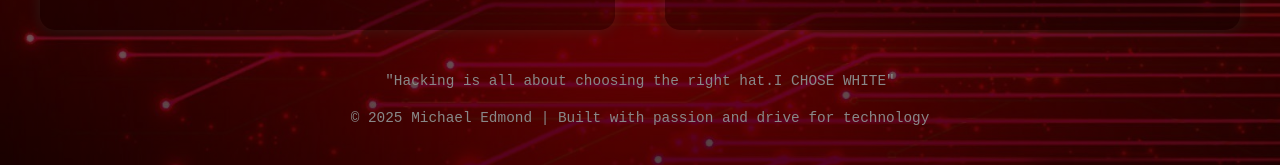
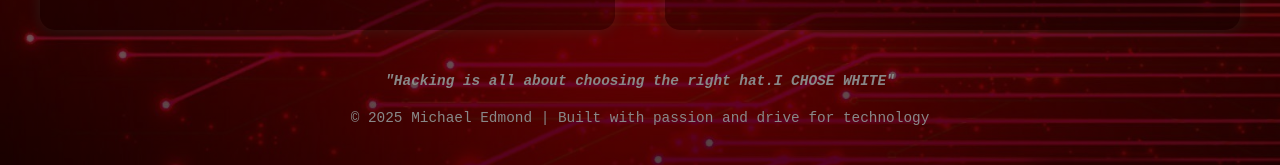
Before and after one commit to michael-edmond/michael-edmond.github.io, a plain HTML site: page index.html in a window 1280 px wide. Shown: the part 2009-2174 px from the top of the page. Drawn offline with Linux system fonts and the light colour scheme.

Commit message:
adjustments on the quote

```diff
--- a/index.html
+++ b/index.html
@@ -182,7 +182,7 @@
   </div>
 
   <footer>
-    <p>"Hacking is all about choosing the right hat.I CHOSE WHITE"</p>
+    <p><i><b>"Hacking is all about choosing the right hat.I CHOSE WHITE"</b></i></p>
     <p>© 2025 Michael Edmond | Built with passion and drive for technology</p>
   </footer>
 </body>
```
